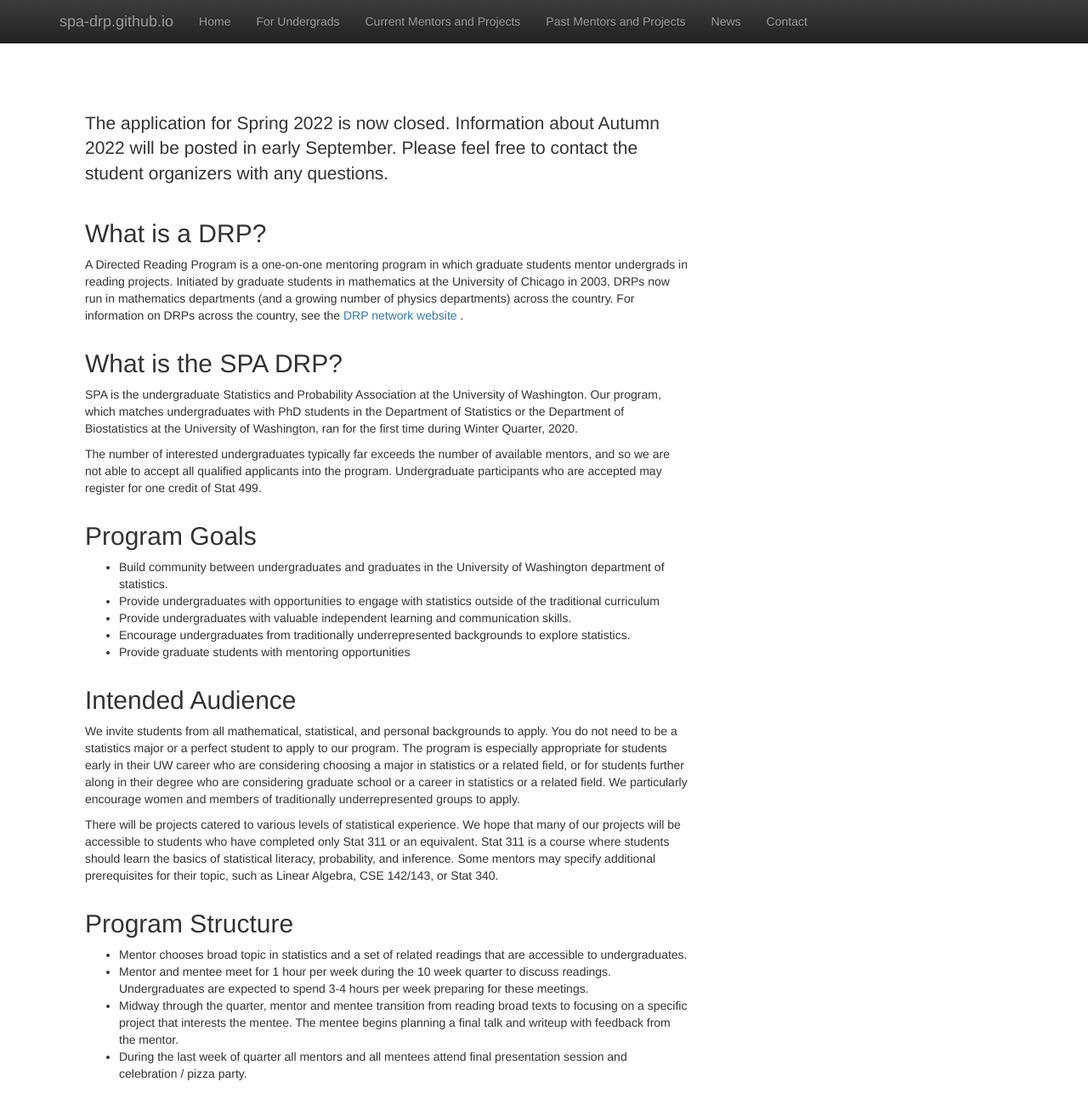
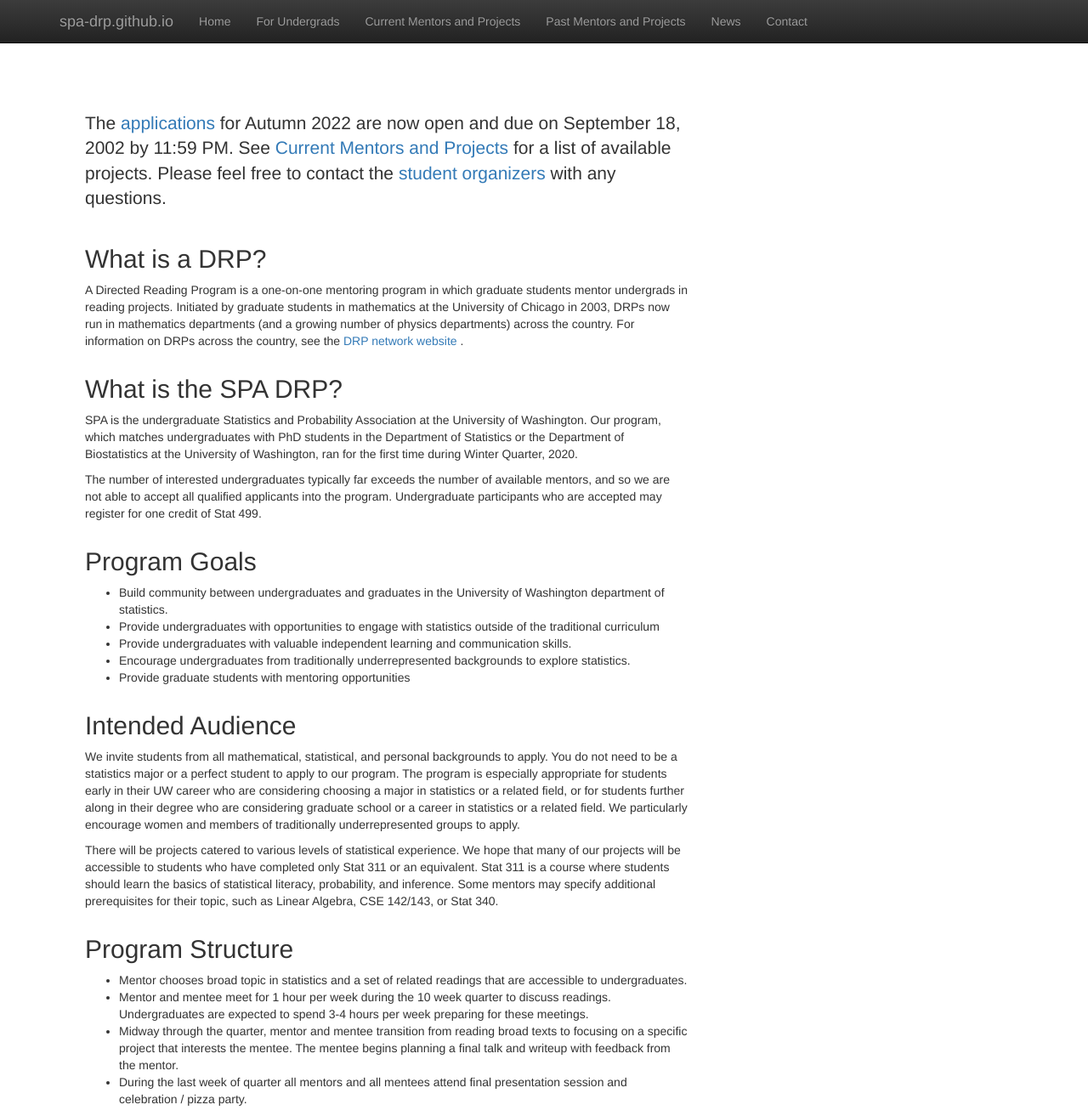
Before and after one commit to SPA-DRP/spa-drp.github.io, a Jekyll site: the page built from index.html, in a window 1280 px wide and 1313 px high. Shown: the whole window at 85% size. Built offline with Jekyll 4.4.1, drawn with Linux system fonts in a browser that asks for light colours; nearby versions of some CDN libraries; library files that are not in the unit come from our copies.

Commit message:
Update homepage

```diff
--- a/index.html
+++ b/index.html
@@ -7,8 +7,8 @@ title:  'SPA Directed Reading Program'
 <div class="col-md-8">
   <h2 style="padding-top: 10px;" class="featurette-heading"> </h2>
   <p class="lead">
-    The application for Spring 2022 is now closed. Information about Autumn 2022 will be posted in early September.
-  Please feel free to  contact </a> the student organizers with
+    The <a href="https://docs.google.com/forms/d/e/1FAIpQLSdSeMlff0oXCuaI8OsXFNWgW44dolA75_hAom4ulkFLNozYGA/viewform">applications</a> for Autumn 2022 are now open and due on September 18, 2002 by 11:59 PM. See <a href="https://spa-drp.github.io/currentmentors.html">Current Mentors and Projects</a> for a list of available projects.
+  Please feel free to  contact the <a href="https://spa-drp.github.io/contact.html">student organizers</a> with
     any questions.
   </p>
 <!--   <p class = "lead", style="font-size:180%;">
```
